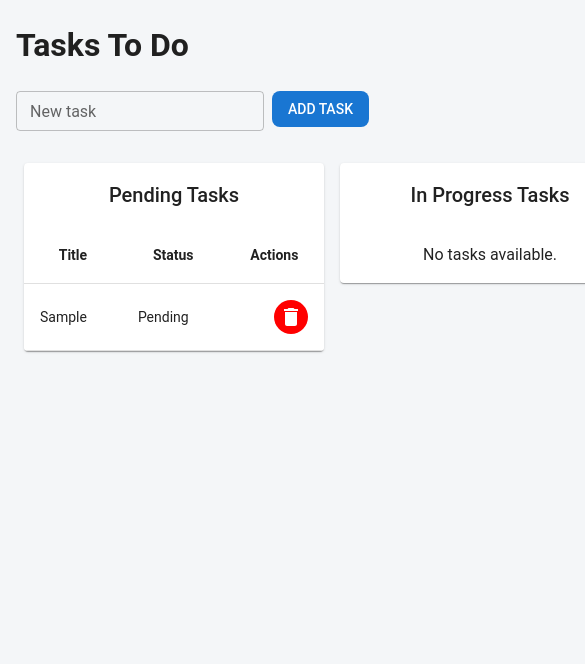
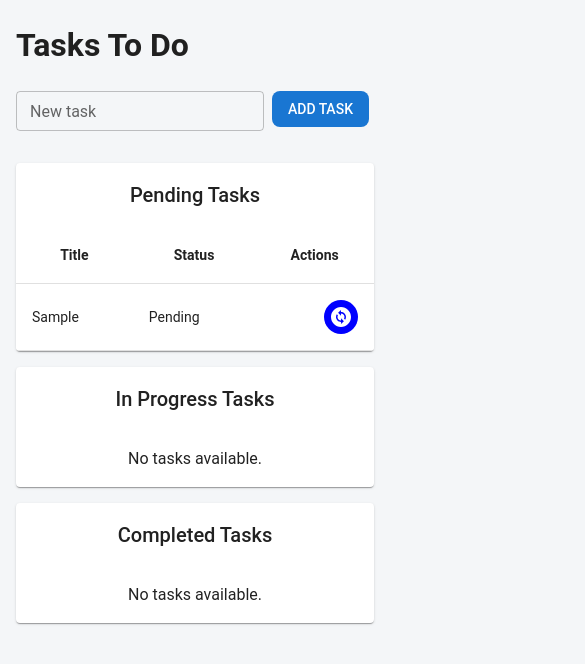
Before and after one commit to ojitxslml/ToDoList, a React (Vite) app: page / in a window 390 px wide. Both pictures are taken after typing "Sample" into the empty fields and a click on the button "ADD TASK". Shown: the top 664 px of the page, 585 px wide, since content can reach past the window. Built offline with nearby package versions, Linux system fonts and the light colour scheme.

Commit message:
add responsive support and deploy to aws script

```diff
--- a/package.json
+++ b/package.json
@@ -5,6 +5,7 @@
   "type": "module",
   "scripts": {
     "dev": "vite",
+    "deploy": "npm run build && aws s3 sync ./dist s3://0x5-first-demo-s3",
     "build": "tsc -b && vite build",
     "lint": "eslint .",
     "preview": "vite preview"
--- a/src/components/TaskC.tsx
+++ b/src/components/TaskC.tsx
@@ -1,9 +1,24 @@
 import { useDispatch } from "react-redux";
-import { Task } from "../types";
-import { deleteTask } from "../reducers/taskSlice";
-import { IconButton, TableCell, TableRow } from "@mui/material";
+import { Status, Task } from "../types";
+import { deleteTask, moveTask } from "../reducers/taskSlice";
+import {
+  IconButton,
+  TableCell,
+  TableRow,
+  Dialog,
+  DialogActions,
+  DialogContent,
+  DialogTitle,
+  Button,
+  MenuItem,
+  Select,
+  SelectChangeEvent,
+  useMediaQuery,
+} from "@mui/material";
 import DeleteIcon from "@mui/icons-material/Delete";
+import ChangeCircleIcon from "@mui/icons-material/ChangeCircle";
 import { Draggable } from "@hello-pangea/dnd";
+import { useState } from "react";
 
 //Interfaz de los props
 interface TaskCProps {
@@ -14,11 +29,44 @@ interface TaskCProps {
 const TaskC: React.FC<TaskCProps> = ({ task, index }) => {
   const dispatch = useDispatch();
 
+  const [openModal, setOpenModal] = useState(false);
+  const [newStatus, setNewStatus] = useState<Status>(task.status);
+
+  // Hook para detectar si el dispositivo es móvil
+  const isMobile = useMediaQuery("(max-width:600px)");
+
+  const handleOpenModal = () => setOpenModal(true);
+  const handleCloseModal = () => setOpenModal(false);
+
+  const handleStatusChange = (event: SelectChangeEvent<Status>) => {
+    setNewStatus(event.target.value as Status);
+  };
+  const handleSave = () => {
+    dispatch(
+      moveTask({
+        id: task.id,
+        newStatus,
+        newIndex: index, // Ajustar si es necesario
+      })
+    );
+    handleCloseModal();
+  };
+
+  const handleDeleteTask = () => {
+    dispatch(deleteTask(task.id));
+    setOpenModal(false); // Cierra el dialog después de eliminar
+  };
+
   return (
+    <>
       <Draggable draggableId={String(task.id)} index={index}>
         {(provided, snapshot) => (
           <TableRow
-          sx={{ marginBottom: 1, opacity: snapshot.isDragging ? 0.9 : 1, backgroundColor: "white" }}
+            sx={{
+              marginBottom: 1,
+              opacity: snapshot.isDragging ? 0.9 : 1,
+              backgroundColor: "white",
+            }}
             {...provided.draggableProps}
             {...provided.dragHandleProps}
             ref={provided.innerRef}
@@ -32,6 +80,7 @@ const TaskC: React.FC<TaskCProps> = ({ task, index }) => {
                 : "Pending"}
             </TableCell>
             <TableCell align="right">
+              {!isMobile ? (
                 <IconButton
                   aria-label="Delete Task"
                   size="small"
@@ -47,11 +96,58 @@ const TaskC: React.FC<TaskCProps> = ({ task, index }) => {
                 >
                   <DeleteIcon />
                 </IconButton>
+              ) : (
+                <IconButton
+                  aria-label="Change Status"
+                  size="small"
+                  sx={{
+                    backgroundColor: "blue",
+                    color: "white",
+                    marginLeft: 1,
+                    "&:hover": {
+                      backgroundColor: (theme) => theme.palette.primary.dark,
+                    },
+                  }}
+                  onClick={handleOpenModal}
+                >
+                  <ChangeCircleIcon />
+                </IconButton>
+              )}
             </TableCell>
           </TableRow>
         )}
       </Draggable>
+
+      {isMobile && (
+        <Dialog open={openModal} onClose={handleCloseModal}>
+          <DialogTitle>Change Task Status</DialogTitle>
+          <DialogContent>
+            <Select
+              value={newStatus}
+              onChange={handleStatusChange}
+              fullWidth
+            >
+              <MenuItem value="pending">Pending</MenuItem>
+              <MenuItem value="inProgress">In Progress</MenuItem>
+              <MenuItem value="completed">Completed</MenuItem>
+            </Select>
+          </DialogContent>
+          <DialogActions sx={{mx: 2, mb: 2}}>
+            <Button
+              onClick={handleDeleteTask}
+              variant="contained"
+              color="error"
+              size="small"
+            >
+              Delete
+            </Button>
+            <Button onClick={handleSave} variant="contained" size="small">
+              Save
+            </Button>
+          </DialogActions>
+        </Dialog>
+      )}
+    </>
   );
 };
-
 export default TaskC;
--- a/src/components/TaskTable.tsx
+++ b/src/components/TaskTable.tsx
@@ -11,12 +11,14 @@ import {
   TableRow,
   Paper,
   Typography,
+  useMediaQuery,
 } from "@mui/material";
 import TaskC from "./TaskC";
 import { Droppable } from "@hello-pangea/dnd";
 
 const TaskTables: React.FC = () => {
   const tasks = useSelector((state: RootState) => state.tasks.tasks);
+  const isMobile = useMediaQuery((theme) => theme.breakpoints.down("sm"));
 
   const pendingTasks = tasks.filter((task) => task.status === "pending");
   const completedTasks = tasks.filter((task) => task.status === "completed");
@@ -98,8 +100,9 @@ const TaskTables: React.FC = () => {
     <div
       style={{
         display: "flex",
+        flexDirection: isMobile ? "column" : "row",
         justifyContent: "space-between",
-        alignItems: "flex-start",
+        alignItems: isMobile ? "center" : "flex-start"
       }}
     >
       {renderTable(pendingTasks, "Pending Tasks")}
```
Lines whose indentation alone changed are shown as unchanged.
